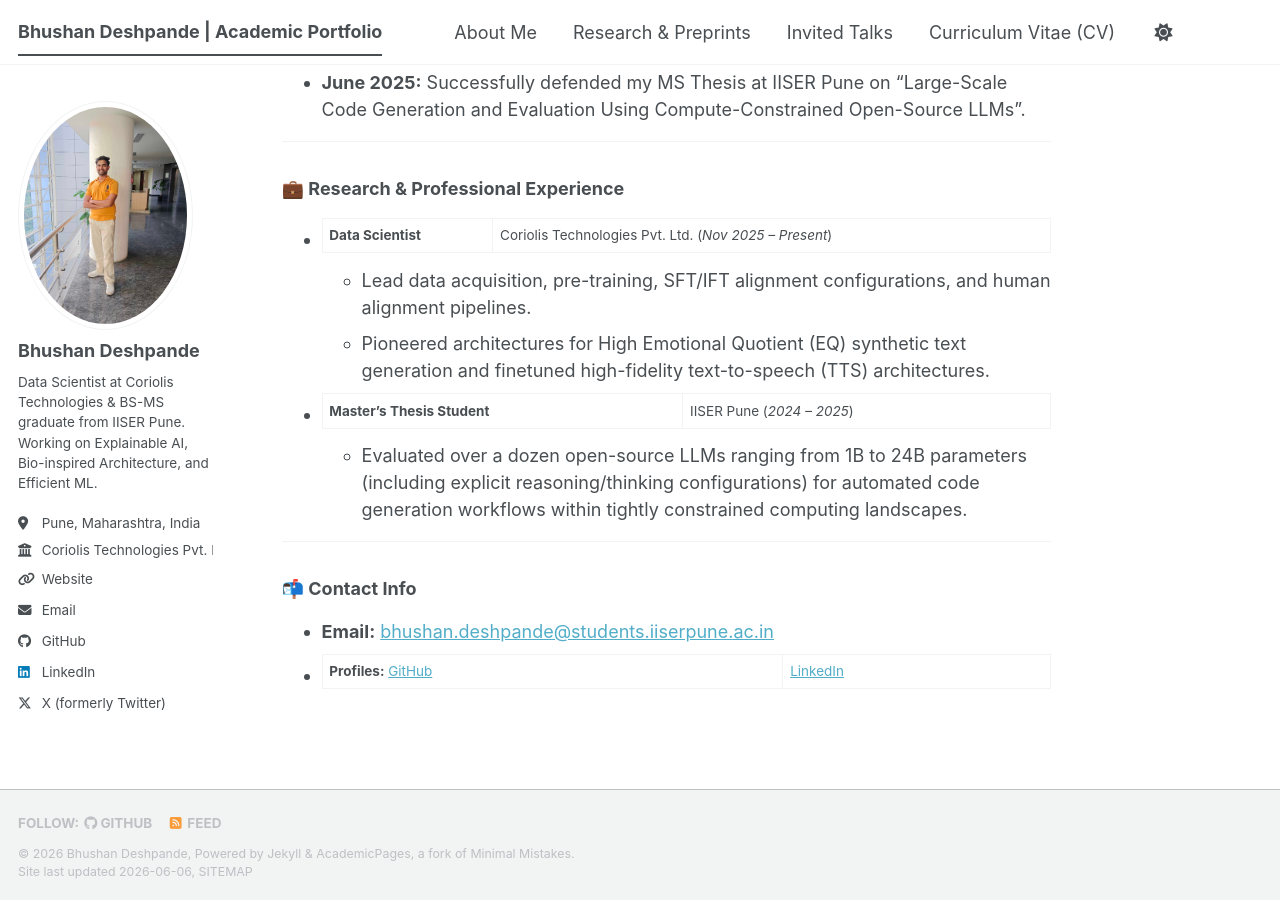
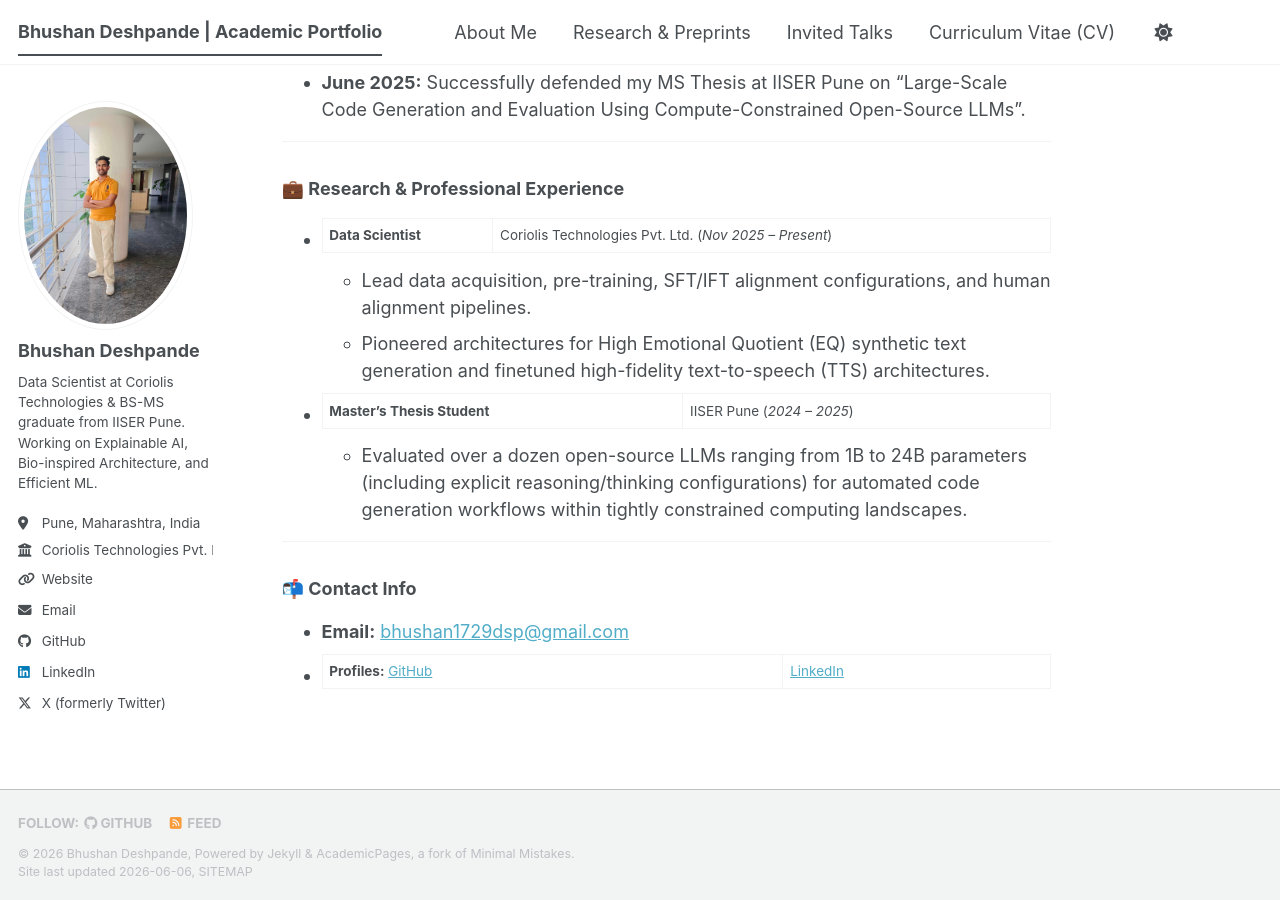
Before and after one commit to bhushan1729/bhushan1729.github.io, a Jekyll site: the page built from _pages/about.md, in a window 1280 px wide and 900 px high, scrolled down 698 px. Built offline with Jekyll 4.4.1, drawn with Linux system fonts in a browser that asks for light colours; a script bundle is joined from its source files by our own code; library files that are not in the unit come from our copies.

Commit message:
image updated

```diff
--- a/_pages/about.md
+++ b/_pages/about.md
@@ -33,5 +33,5 @@ My overarching long-term research goal is to understand how biological systems p
 ---
 
 ### 📬 Contact Info
-* **Email:** [bhushan.deshpande@students.iiserpune.ac.in](mailto:bhushan.deshpande@students.iiserpune.ac.in)
+* **Email:** [bhushan1729dsp@gmail.com](mailto:bhushan1729dsp@gmail.com)
 * **Profiles:** [GitHub](https://github.com/bhushan1729) | [LinkedIn](https://www.linkedin.com/in/bhushan-deshpande)
```
Also changed, not shown: Bhushan Deshpande.jpg (added).
